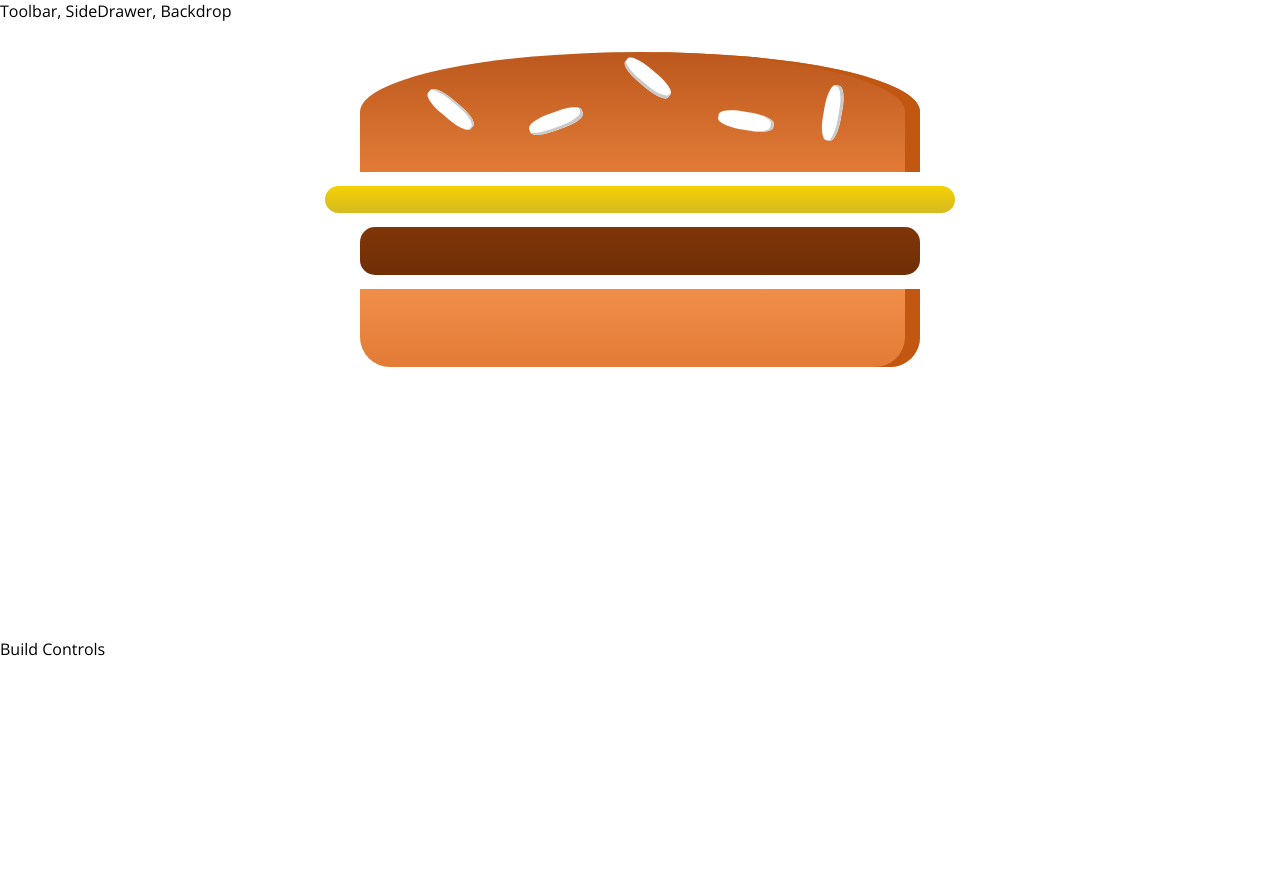
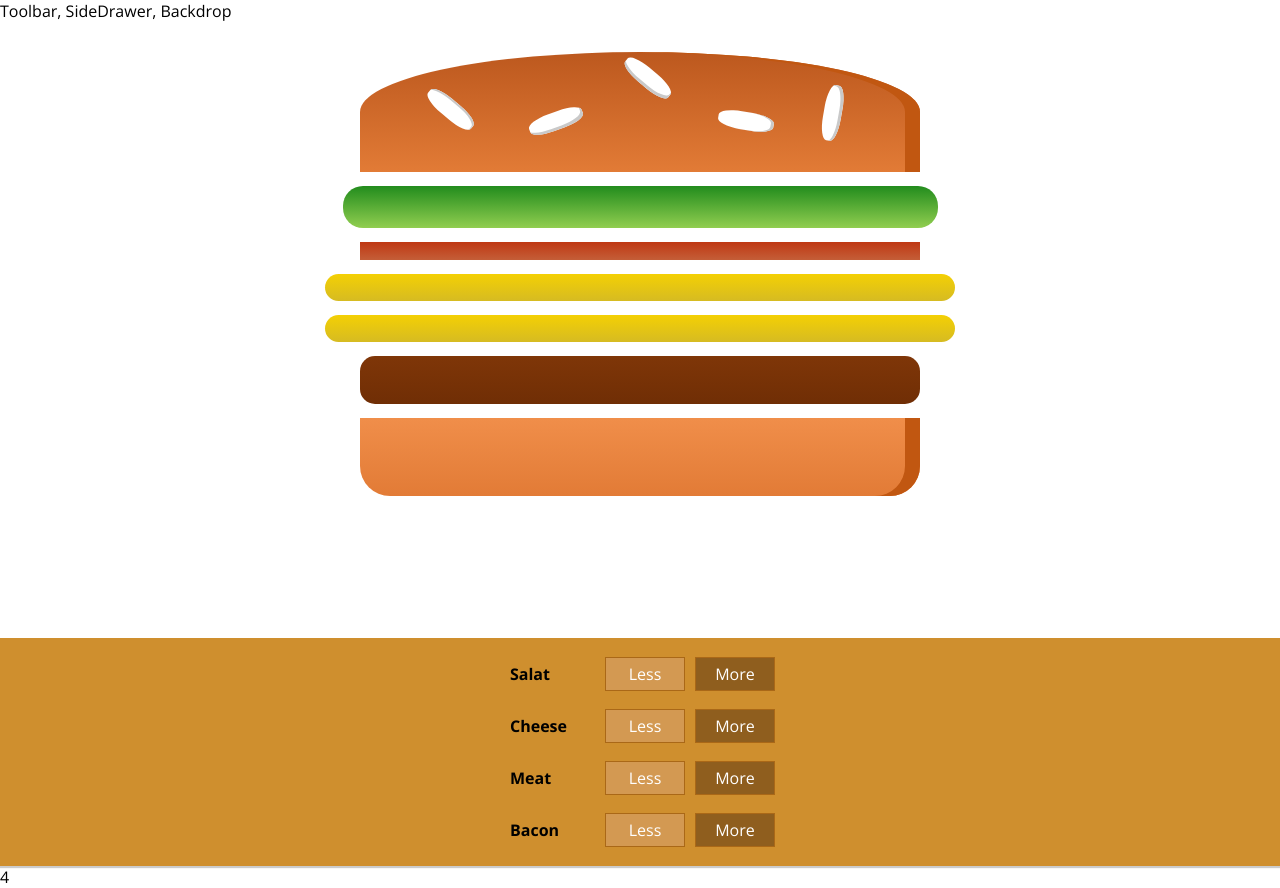
Before and after one commit to smilecv24/react-udemy, a React app: page / in a window 1280 px wide. Before the commit the page ends 800 px from the top, so only its background shows below. Built offline with nearby package versions, Linux system fonts and the light colour scheme.

Commit message:
115 udemy

```diff
--- /dev/null
+++ b/src/components/Burger/BuildControls/BuildControl/BuildControl.css
@@ -0,0 +1,56 @@
+.BuildControl {
+    display: flex;
+    justify-content: space-between;
+    align-items: center;
+    margin: 5px 0;
+}
+
+.BuildControl button {
+    display: block;
+    font: inherit;
+    padding: 5px;
+    margin: 0 5px;
+    width: 80px;
+    border: 1px solid #aa6817;
+    cursor: pointer;
+    outline: none;
+}
+
+.BuildControl button:disabled {
+    background-color: #AC9980;
+    border: 1px solid #7E7365;
+    color: #ccc;
+    cursor: default;
+}
+
+.BuildControl button:hover:disabled {
+    background-color: #AC9980;
+    color: #ccc;
+    cursor: not-allowed;
+}
+
+.Label {
+    padding: 10px;
+    font-weight: bold;
+    width: 80px;
+}
+
+.BuildControl .Less {
+    background-color: #D39952;
+    color: white;
+}
+
+.BuildControl .More {
+    background-color: #8F5E1E;
+    color: white;
+}
+
+.BuildControl .Less:hover, .BuildControl .Less:active {
+    background-color: #DAA972;
+    color: white;
+}
+
+.BuildControl .More:hover, .BuildControl .More:active {
+    background-color: #99703F;
+    color: white;
+}
--- /dev/null
+++ b/src/components/Burger/BuildControls/BuildControl/BuildControl.js
@@ -0,0 +1,12 @@
+import React from 'react';
+import classes from './BuildControl.css';
+
+const buildControl = (props) => (
+  <div className={classes.BuildControl}>
+    <div className={classes.Label}>{props.label}</div>
+    <button className={classes.Less} onClick={props.ingredientDrop}>Less</button>
+    <button className={classes.More} onClick={props.ingredientAdd}>More</button>
+  </div>
+);
+
+export default buildControl;
--- /dev/null
+++ b/src/components/Burger/BuildControls/BuildControls.css
@@ -0,0 +1,10 @@
+.BuildControls {
+    width: 100%;
+    background-color: #cf8f2e;
+    display: flex;
+    flex-flow: column;
+    align-items: center;
+    box-shadow: 0 2px 1px #ccc;
+    margin: auto;
+    padding: 10px 0;
+}
--- /dev/null
+++ b/src/components/Burger/BuildControls/BuildControls.js
@@ -0,0 +1,22 @@
+import React from 'react';
+import BuildControl from './BuildControl/BuildControl';
+import classes from './BuildControls.css';
+
+const controls = [
+  {label: 'Salat', type: 'salat'},
+  {label: 'Cheese', type: 'cheese'},
+  {label: 'Meat', type: 'meat'},
+  {label: 'Bacon', type: 'bacon'},
+];
+
+const buildControls = (props) => (
+  <div className={classes.BuildControls}>
+    {controls.map(ctrl => (
+      <BuildControl key={ctrl.label} label={ctrl.label}
+                    ingredientAdd={() => props.ingredientAdd(ctrl.type)}
+                    ingredientDrop={() => props.ingredientDrop(ctrl.type)}/>
+    ))}
+  </div>
+);
+
+export default buildControls;
--- a/src/components/Burger/Burger.css
+++ b/src/components/Burger/Burger.css
@@ -10,7 +10,7 @@
 
 
 
-@media (min-width: 500px) and (min-height: 40px){
+@media (min-width: 500px) and (min-height: 400px){
     .Burger {
         width: 350px;
         height: 350px;
--- a/src/components/Burger/Burger.js
+++ b/src/components/Burger/Burger.js
@@ -3,12 +3,24 @@ import classes from './Burger.css';
 import BurgerIngredient from './BurgerIngredient/BurgerIngredient';
 
 
-const burger = () => {
+const burger = (props) => {
+
+  let transformIngredients = Object.keys(props.ingredients).map(igKey => {
+    return [...Array(props.ingredients[igKey])].map((_, i) => {
+      return <BurgerIngredient key={igKey + i} type={igKey}/>
+    })
+  }).reduce((arr, el) => {
+    return arr.concat(el);
+  }, []);
+
+  if (transformIngredients.length === 0) {
+    transformIngredients = <p>Please add ingredients!</p>;
+  }
+
   return (
     <div className={classes.Burger}>
       <BurgerIngredient type="bread-top"/>
-      <BurgerIngredient type="cheese"/>
-      <BurgerIngredient type="meat"/>
+      {transformIngredients}
       <BurgerIngredient type="bread-bottom"/>
     </div>
   )
--- a/src/components/Burger/BurgerIngredient/BurgerIngredient.css
+++ b/src/components/Burger/BurgerIngredient/BurgerIngredient.css
@@ -97,7 +97,7 @@
     border-radius: 20px;
 }
 
-.Salad {
+.Salat {
     width: 85%;
     height: 7%;
     margin: 2% auto;
--- a/src/components/Burger/BurgerIngredient/BurgerIngredient.js
+++ b/src/components/Burger/BurgerIngredient/BurgerIngredient.js
@@ -24,13 +24,15 @@ class BurgerIngredient extends Component {
       case ('cheese'):
         ingredient = <div className={classes.Cheese}></div>;
         break;
-      case ('salad'):
-        ingredient = <div className={classes.Salad}></div>;
+      case ('salat'):
+        ingredient = <div className={classes.Salat}></div>;
         break;
-      case ('beacon'):
+      case ('bacon'):
         ingredient = <div className={classes.Bacon}></div>;
+        break;
       default:
         ingredient = null;
+        break;
 
     }
     return ingredient;
--- a/src/containers/BurgerBuilder/BurgerBuilder.js
+++ b/src/containers/BurgerBuilder/BurgerBuilder.js
@@ -1,14 +1,64 @@
 import React, {Component} from 'react';
 import Aux from '../../hoc/Aux_wrapper';
 import Burger from '../../components/Burger/Burger';
+import BuildControls from '../../components/Burger/BuildControls/BuildControls';
+
+const INGREDIENT_PRICES = {
+  salat: 0.5,
+  cheese: 0.4,
+  meat: 1.3,
+  bacon: 0.7,
+};
+
+class BurgerBuilder extends Component {
+
+  constructor(props) {
+    super(props);
+    this.state = {
+      ingredients: {
+        salat: 1,
+        bacon: 1,
+        cheese: 2,
+        meat: 1
+      },
+      totalPrice: 4,
+    }
+  }
+
+  addIngredientHandler(type) {
+    const newIngredients = this.state.ingredients;
+    newIngredients[type] += 1;
+
+    let newPrice = this.state.totalPrice;
+    newPrice += INGREDIENT_PRICES[type];
+
+    this.setState({
+      ingredients: newIngredients,
+      totalPrice: newPrice
+    })
+  }
+
+  dropIngredientHandler(type) {
+    const newIngredients = this.state.ingredients;
+    newIngredients[type] -= 1;
+
+    let newPrice = this.state.totalPrice;
+    newPrice -= INGREDIENT_PRICES[type];
+
+    this.setState({
+      ingredients: newIngredients,
+      totalPrice: newPrice
+    })
+  }
 
 
-class BurgerBuilder extends Component {
   render() {
     return (
       <Aux>
-        <Burger/>
-        <div>Build Controls</div>
+        <Burger ingredients={this.state.ingredients}/>
+        <BuildControls ingredientAdd={this.addIngredientHandler.bind(this)}
+                       ingredientDrop={this.dropIngredientHandler.bind(this)}/>
+        {this.state.totalPrice}
       </Aux>
     )
   }
```
